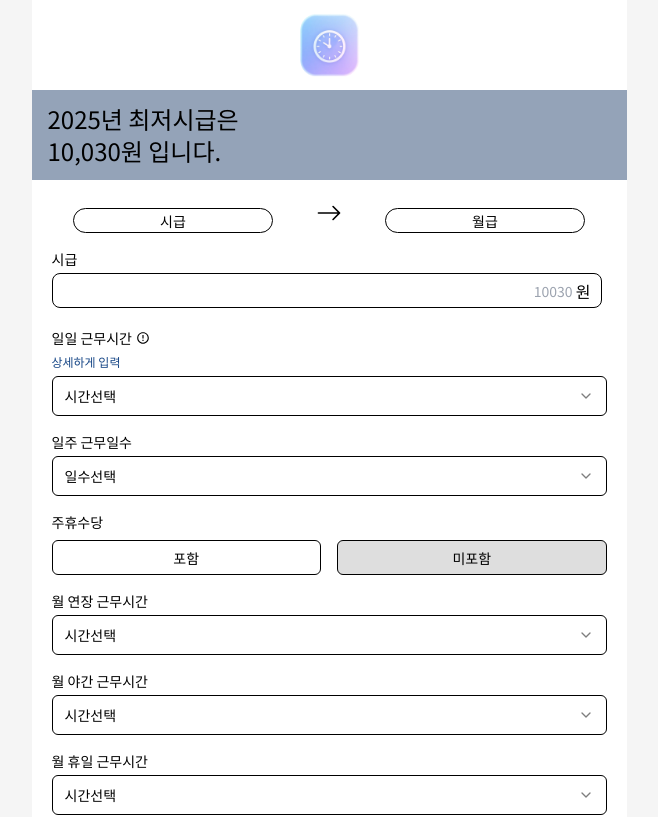
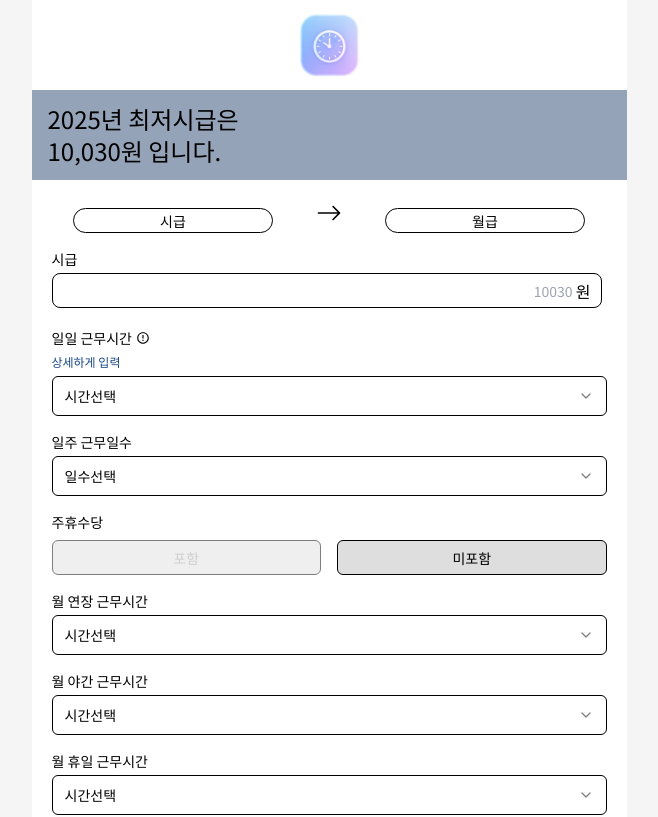
Before and after one commit to AkoIsCat/PayTime, a Next.js app: page /main in a window 1280 px wide. Shown: the top 817 px of the page, without its empty margins (311-969 px from the left). Built offline with nearby package versions, Linux system fonts and the light colour scheme.

Commit message:
Feat: 비활성화를 표시하는 css 추가 및 15시간 미만이면 선택 값이 초기화되도록 추가

```diff
--- a/src/app/(main)/components/WeeklyAllowanceToggle.tsx
+++ b/src/app/(main)/components/WeeklyAllowanceToggle.tsx
@@ -7,7 +7,7 @@ export default function WeeklyAllowanceToggle() {
   const detailForm = useFormStore((state) => state.detailForm);
 
   const [selected, setSelected] = useState<'include' | 'exclude'>('exclude');
-  const [isButtonDisabled, setIsButtonDisabled] = useState<boolean>(false);
+  const [isButtonDisabled, setIsButtonDisabled] = useState<boolean>(true);
   const { setFormData } = useFormStore();
 
   useEffect(() => {
@@ -20,10 +20,10 @@ export default function WeeklyAllowanceToggle() {
       ? (dailyWorkingHours / 60) * weeklyWorkDays >= 15
       : detailForm.reduce((sum, current) => (sum += +current.time), 0) / 60 >=
         15;
-
     if (isEligibleForWHA) {
       setIsButtonDisabled(false);
     } else {
+      setSelected('exclude');
       setIsButtonDisabled(true);
     }
   }, [dailyWorkingHours, weeklyWorkDays, detailForm]);
@@ -32,7 +32,13 @@ export default function WeeklyAllowanceToggle() {
     <div className="flex gap-4 my-2">
       <label
         className={`w-weekly border h-input border-black rounded-md text-sm flex items-center justify-center cursor-pointer ${
-          selected === 'include' ? 'bg-selectBtn' : 'bg-white'
+          selected === 'include'
+            ? 'bg-selectBtn'
+            : isButtonDisabled
+              ? 'bg-disabledBtn text-disabled opacity-50'
+              : selected === 'exclude'
+                ? 'bg-white'
+                : ''
         }`}
       >
         <input
--- a/tailwind.config.ts
+++ b/tailwind.config.ts
@@ -18,6 +18,7 @@ const config: Config = {
         resetBtn: '#ffffff',
         selectBtn: '#dedede',
         logoText: '#2e2e2e',
+        disabled: '#a0a0a0',
       },
       width: {
         contentsWidth: '595px',
@@ -35,6 +36,7 @@ const config: Config = {
       backgroundColor: {
         background: '#F5F5F5',
         mainBgColor: '#F6F6F6',
+        disabledBtn: '#e0e0e0',
       },
       height: {
         header: '90px',
```
